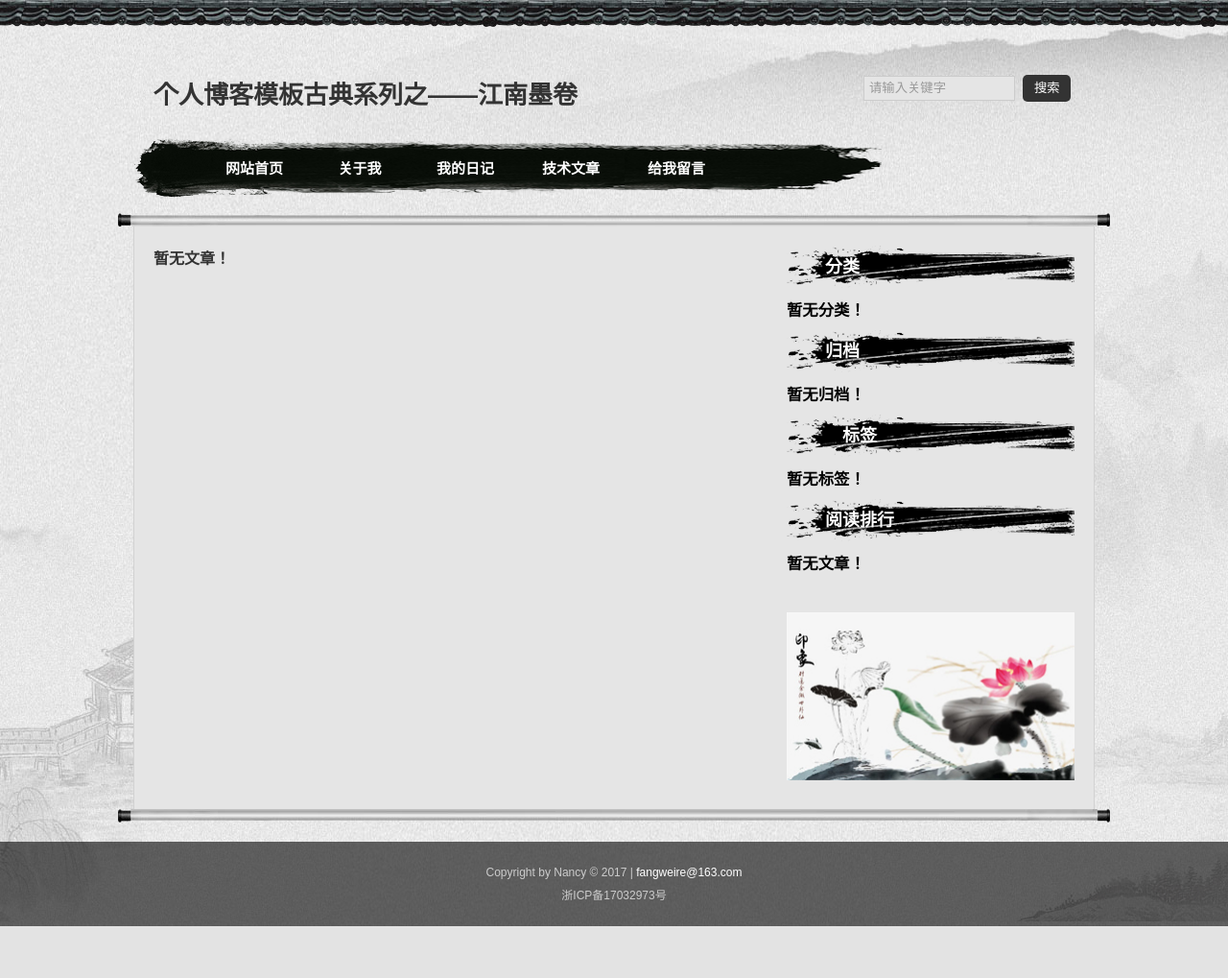
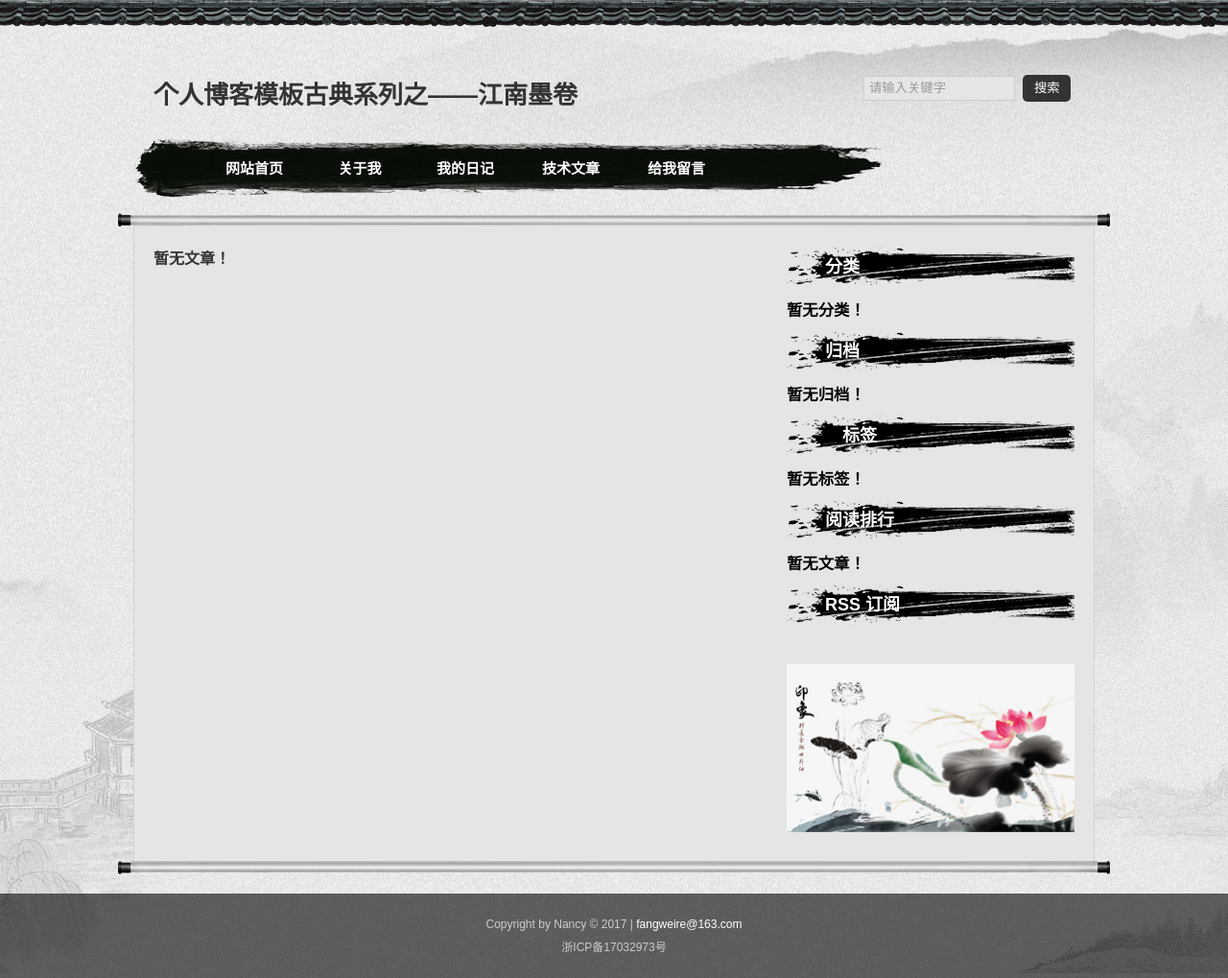
Before and after one commit to fangweiren/DjangoTutorial, a Django app: page / in a window 1280 px wide. Shown: the whole page at 96% size. Before the commit the page ends 965 px from the top, so only its background shows below. Run offline with Django 3.2, Linux system fonts and the light colour scheme; data that the repository does not hold is empty.

Commit message:
RSS 订阅

```diff
--- a/blog/views.py
+++ b/blog/views.py
@@ -31,3 +31,9 @@ def tag(request, tag_id):
 	tag = get_object_or_404(Tag, id=tag_id)
 	post_list = Post.objects.filter(tags=tag)
 	return render(request, 'index.html', context={'post_list': post_list})
+
+def get_rss(request, post_id):
+	post = get_object_or_404(Post, id=post_id)
+	text = '<strong><h2>[%s] %s</h2></strong>' % (post.category, post.title)
+	text += '%s' % markdown(post.body, ['extra', 'codehilite'])
+	return HttpResponse(text)
--- a/myblog/urls.py
+++ b/myblog/urls.py
@@ -15,7 +15,8 @@ Including another URLconf
 """
 from django.conf.urls import url
 from django.contrib import admin
-from blog.views import index, post_detail, archives, category, tag
+from blog.views import index, post_detail, archives, category, tag, get_rss
+from blog.feeds import AllPostsRssFeed
 
 urlpatterns = [
 	url(r'^$', index, name='index-url'),
@@ -23,5 +24,7 @@ urlpatterns = [
 	url(r'^archives/(?P<year>[0-9]{4})/(?P<month>[0-9]{1,2})/$', archives, name='archives-url'),
 	url(r'^category/(?P<category_id>[0-9]+)/$', category, name='category-url'),
 	url(r'^tag/(?P<tag_id>[0-9]+)/$', tag, name='tag-url'),
+	url(r'^all/rss/$', AllPostsRssFeed(), name='rss-url'),
+	url(r'^all/rss/(\d+)/', get_rss),
     url(r'^admin/', admin.site.urls),
 ]
--- a/templates/page_sidebar.html
+++ b/templates/page_sidebar.html
@@ -59,5 +59,9 @@
     </ul>
   </div>
 
+  <div class="ph">
+    <a href="{% url 'rss-url' %}"><h3 class="tit"> RSS 订阅</h3></a>
+  </div>
+
   <div class="ad"> <img src="{% static 'images/03.jpg' %}"></div>
 </div>
```
Also changed, not shown: blog/feeds.py (added, +32 -0 lines).
